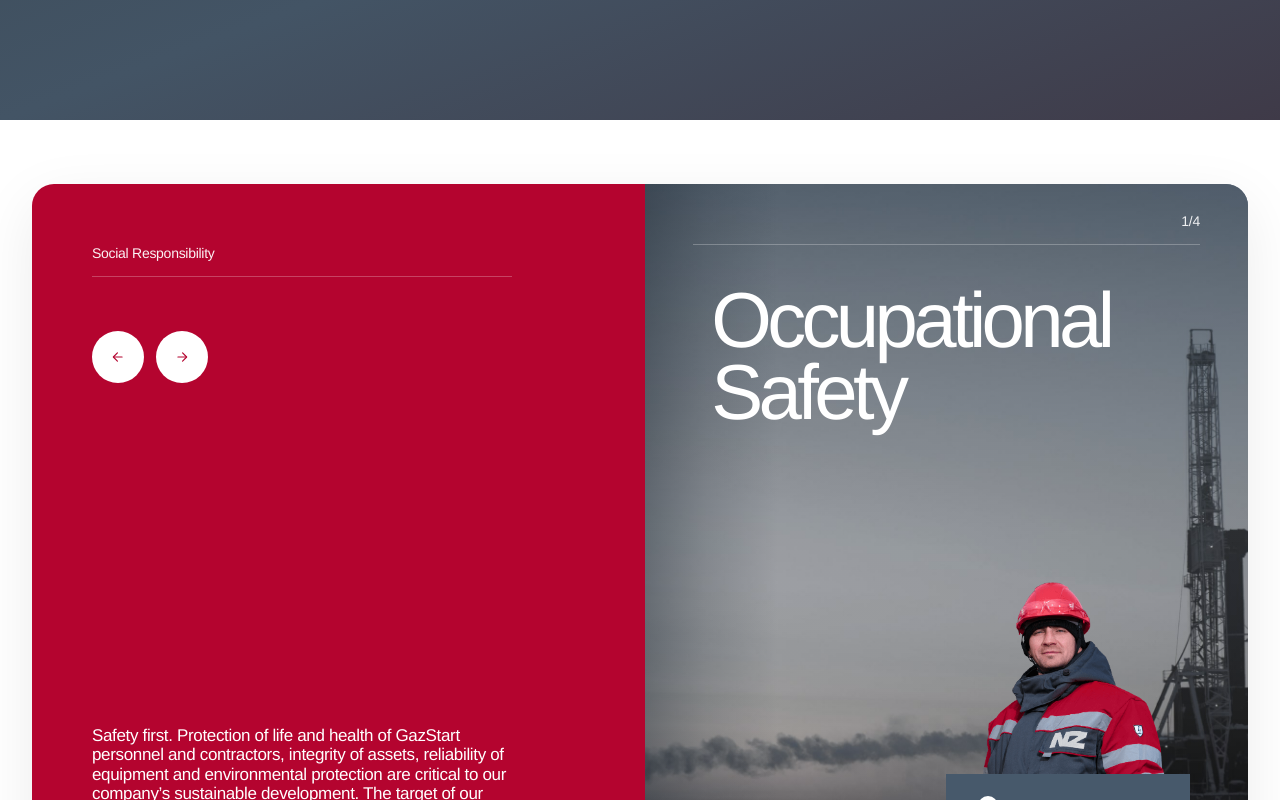
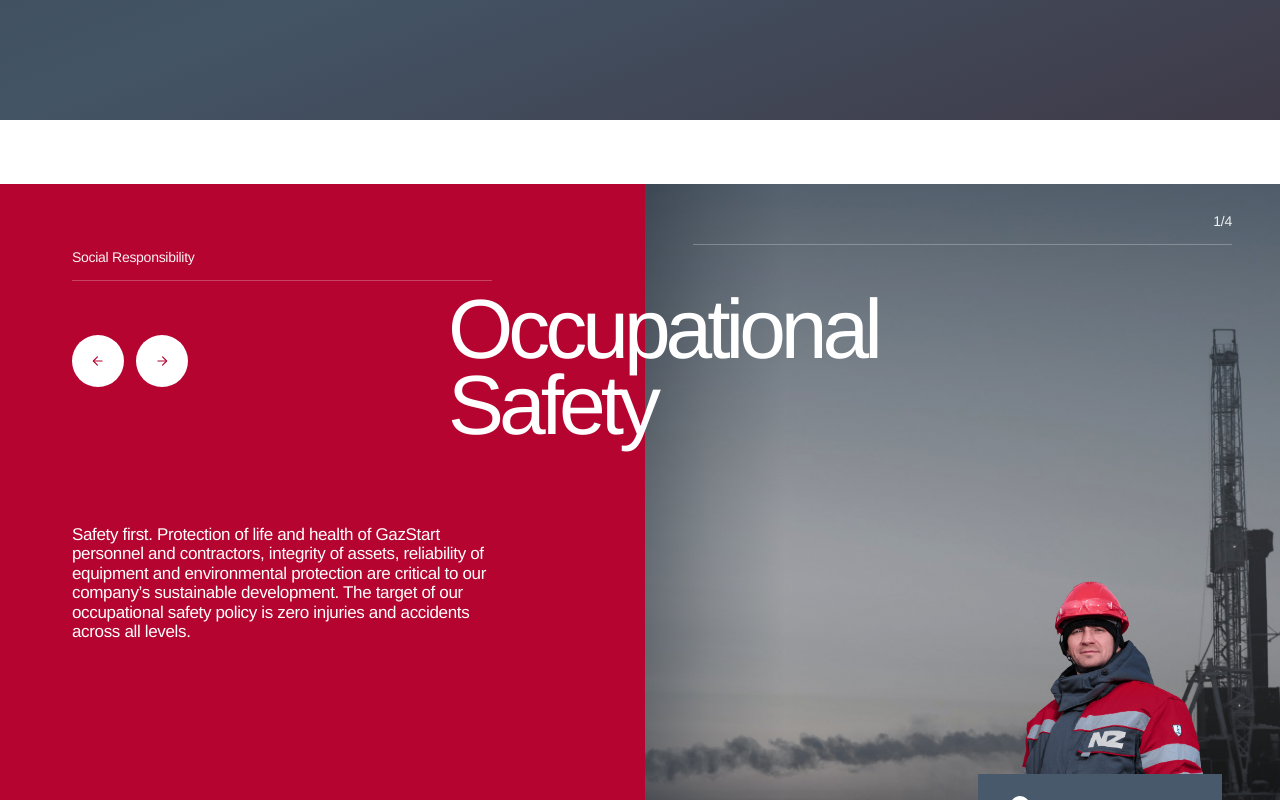
Before and after one commit to Quadri-Ian/Gazstart, a Next.js app: page /en/company/sustainable-development in a window 1280 px wide. Shown: the part 360-1160 px from the top of the page. Built offline with nearby package versions, Linux system fonts and the light colour scheme.

Commit message:
Refine sustainability showcase layout

```diff
--- a/src/components/company/SustainabilityShowcase.tsx
+++ b/src/components/company/SustainabilityShowcase.tsx
@@ -1,55 +1,65 @@
 "use client";
 
 import { useState } from "react";
+import { AnimatePresence, motion } from "framer-motion";
 import Image, { type StaticImageData } from "next/image";
 import introBackground from "@/assets/intro-background-xxxl-min.jpg";
 import workerImage from "@/assets/man-1-xxxl.png";
-
-type Slide = {
-  category: string;
-  title: string;
-  description: string;
-  cta: string;
-};
+import type { SustainabilitySlide } from "@/components/company/sustainabilitySlides";
 
 interface SustainabilityShowcaseProps {
-  slides: Slide[];
+  slides: SustainabilitySlide[];
 }
 
 const visualByIndex: Array<{
   bgPosition: string;
   workerClassName: string;
   titleClassName: string;
+  titleWrapClassName: string;
+  descriptionClassName: string;
 }> = [
   {
     bgPosition: "72% center",
     workerClassName:
-      "right-[-1%] bottom-0 w-[62%] max-w-none md:right-[-2%] md:w-[66%] lg:right-[-1%] lg:w-[63%]",
+      "right-[-2%] bottom-0 w-[57%] max-w-none md:right-[-3%] md:w-[62%] lg:right-[-2%] lg:w-[60%]",
     titleClassName:
-      "left-[11%] top-[14%] max-w-[420px] text-[56px] leading-[0.92] md:text-[72px] lg:text-[78px]",
+      "max-w-[540px] text-[60px] leading-[0.9] md:text-[88px] lg:text-[76px] xl:text-[84px]",
+    titleWrapClassName: "left-[35%] top-[15%] w-[42%]",
+    descriptionClassName: "mt-[88px] md:mt-[108px] lg:mt-[138px]",
   },
   {
     bgPosition: "74% center",
     workerClassName:
-      "right-[1%] bottom-0 w-[58%] max-w-none md:right-[0%] md:w-[63%] lg:right-[1%] lg:w-[60%]",
+      "right-[-2%] bottom-0 w-[54%] max-w-none md:right-[-2%] md:w-[58%] lg:right-[-1%] lg:w-[56%]",
     titleClassName:
-      "left-[11%] top-[15%] max-w-[410px] text-[52px] leading-[0.94] md:text-[68px] lg:text-[74px]",
+      "max-w-[540px] text-[54px] leading-[0.92] md:text-[78px] lg:text-[70px] xl:text-[78px]",
+    titleWrapClassName: "left-[36%] top-[16%] w-[39%]",
+    descriptionClassName: "mt-[88px] md:mt-[108px] lg:mt-[138px]",
   },
   {
     bgPosition: "70% center",
     workerClassName:
-      "right-[0%] bottom-0 w-[60%] max-w-none md:right-[-1%] md:w-[64%] lg:right-[0%] lg:w-[61%]",
+      "right-[3%] bottom-0 w-[34%] max-w-none md:right-[4%] md:w-[37%] lg:right-[5%] lg:w-[35%]",
     titleClassName:
-      "left-[11%] top-[14%] max-w-[380px] text-[50px] leading-[0.94] md:text-[66px] lg:text-[72px]",
+      "max-w-[560px] text-[56px] leading-[0.92] md:text-[80px] lg:text-[72px] xl:text-[80px]",
+    titleWrapClassName: "left-[57%] top-[15%] w-[31%]",
+    descriptionClassName: "mt-[88px] md:mt-[108px] lg:mt-[138px]",
   },
   {
     bgPosition: "73% center",
     workerClassName:
-      "right-[0%] bottom-0 w-[59%] max-w-none md:right-[0%] md:w-[63%] lg:right-[1%] lg:w-[60%]",
+      "right-[1%] bottom-0 w-[39%] max-w-none md:right-[2%] md:w-[42%] lg:right-[2%] lg:w-[40%]",
     titleClassName:
-      "left-[11%] top-[15%] max-w-[420px] text-[50px] leading-[0.94] md:text-[66px] lg:text-[72px]",
+      "max-w-[520px] text-[54px] leading-[0.92] md:text-[78px] lg:text-[70px] xl:text-[76px]",
+    titleWrapClassName: "left-[54%] top-[15%] w-[32%]",
+    descriptionClassName: "mt-[88px] md:mt-[108px] lg:mt-[138px]",
   },
 ];
+
+const fadeSlideTransition = {
+  duration: 0.55,
+  ease: [0.25, 0.74, 0.22, 0.99],
+};
 
 function ArrowIcon({ direction }: { direction: "prev" | "next" }) {
   return (
@@ -84,10 +94,10 @@ export default function SustainabilityShowcase({ slides }: SustainabilityShowcas
   };
 
   return (
-    <section className="bg-white px-4 py-8 md:px-6 md:py-12 lg:px-8 lg:py-16">
-      <div className="mx-auto max-w-[1536px] overflow-hidden rounded-[18px] bg-white shadow-[0_18px_60px_rgba(10,18,28,0.08)] md:rounded-[22px]">
-        <div className="grid min-h-[720px] grid-cols-1 lg:grid-cols-[50.4%_49.6%]">
-          <div className="flex flex-col bg-[#b4042f] px-8 py-8 text-white md:px-12 md:py-10 lg:px-[60px] lg:py-[62px]">
+    <section className="bg-white px-0 py-8 md:py-12 lg:py-16">
+      <div className="overflow-hidden bg-white">
+        <div className="relative grid min-h-[720px] grid-cols-1 lg:grid-cols-[50.4%_49.6%]">
+          <div className="relative z-10 flex flex-col bg-[#b4042f] px-8 py-8 text-white md:px-12 md:py-10 lg:px-[72px] lg:py-[66px]">
             <div className="max-w-[420px]">
               <div className="border-b border-white/25 pb-4 text-[13px] leading-none tracking-[-0.02em] text-white/95 md:text-[14px]">
                 {slide.category}
@@ -113,14 +123,32 @@ export default function SustainabilityShowcase({ slides }: SustainabilityShowcas
               </button>
             </div>
 
-            <div className="mt-auto max-w-[420px] pt-16 md:pt-20 lg:pt-24">
-              <p className="text-[15px] leading-[1.14] tracking-[-0.02em] text-white md:text-[16px] lg:text-[17px]">
+            <div className={`max-w-[420px] ${visual.descriptionClassName}`}>
+              <AnimatePresence mode="wait">
+                <motion.p
+                  key={`description-${activeIndex}`}
+                  initial={{ opacity: 0, y: 28 }}
+                  animate={{ opacity: 1, y: 0 }}
+                  exit={{ opacity: 0, y: -22 }}
+                  transition={fadeSlideTransition}
+                  className="text-[15px] leading-[1.14] tracking-[-0.02em] text-white md:text-[16px] lg:text-[17px]"
+                >
                   {slide.description}
-              </p>
+                </motion.p>
+              </AnimatePresence>
             </div>
           </div>
 
           <div className="relative min-h-[720px] overflow-hidden bg-[#667789]">
+            <AnimatePresence mode="wait">
+              <motion.div
+                key={`background-${activeIndex}`}
+                initial={{ opacity: 0.35, scale: 1.035 }}
+                animate={{ opacity: 1, scale: 1 }}
+                exit={{ opacity: 0.2, scale: 0.985 }}
+                transition={fadeSlideTransition}
+                className="absolute inset-0"
+              >
                 <Image
                   src={introBackground as StaticImageData}
                   alt="Industrial background"
@@ -129,29 +157,45 @@ export default function SustainabilityShowcase({ slides }: SustainabilityShowcas
                   className="object-cover"
                   style={{ objectPosition: visual.bgPosition }}
                 />
+              </motion.div>
+            </AnimatePresence>
 
             <div className="absolute inset-0 bg-[linear-gradient(180deg,rgba(77,92,107,0.12)_0%,rgba(57,72,84,0.04)_100%)]" />
             <div className="absolute inset-y-0 left-0 w-[22%] bg-[linear-gradient(90deg,rgba(23,35,47,0.42)_0%,rgba(23,35,47,0.18)_46%,rgba(23,35,47,0)_100%)]" />
 
             <div className="absolute left-0 right-0 top-0 z-20 flex items-start justify-end px-8 pt-8 md:px-10 md:pt-10 lg:px-12 lg:pt-[30px]">
-              <div className="w-full border-b border-white/25 pb-4 text-right text-[13px] leading-none tracking-[-0.02em] text-white/90 md:text-[14px]">
+              <AnimatePresence mode="wait">
+                <motion.div
+                  key={`counter-${activeIndex}`}
+                  initial={{ opacity: 0, y: -18 }}
+                  animate={{ opacity: 1, y: 0 }}
+                  exit={{ opacity: 0, y: 14 }}
+                  transition={fadeSlideTransition}
+                  className="w-full border-b border-white/25 pb-4 text-right text-[13px] leading-none tracking-[-0.02em] text-white/90 md:text-[14px]"
+                >
                   {activeIndex + 1}/{slides.length}
-              </div>
+                </motion.div>
+              </AnimatePresence>
             </div>
 
-            <h2
-              className={`absolute z-20 font-medium tracking-[-0.06em] text-white ${visual.titleClassName}`}
+            <div className="absolute inset-0 z-10">
+              <AnimatePresence mode="wait">
+                <motion.div
+                  key={`worker-${activeIndex}`}
+                  initial={{ opacity: 0, x: 44, scale: 0.96 }}
+                  animate={{ opacity: 1, x: 0, scale: 1 }}
+                  exit={{ opacity: 0, x: 24, scale: 0.98 }}
+                  transition={fadeSlideTransition}
+                  className="absolute inset-0"
                 >
-              {slide.title}
-            </h2>
-
-            <div className="absolute inset-0 z-10">
                   <Image
                     src={workerImage as StaticImageData}
                     alt="Field worker"
                     priority
                     className={`absolute h-auto ${visual.workerClassName}`}
                   />
+                </motion.div>
+              </AnimatePresence>
             </div>
 
             <div className="absolute bottom-8 right-8 z-20 md:bottom-10 md:right-10 lg:bottom-[66px] lg:right-[58px]">
@@ -166,6 +210,23 @@ export default function SustainabilityShowcase({ slides }: SustainabilityShowcas
               </button>
             </div>
           </div>
+
+          <div className="pointer-events-none absolute inset-0 z-20 hidden lg:block">
+            <AnimatePresence mode="wait">
+              <motion.div
+                key={`title-${activeIndex}`}
+                initial={{ opacity: 0, y: 30, scale: 0.985 }}
+                animate={{ opacity: 1, y: 0, scale: 1 }}
+                exit={{ opacity: 0, y: -18, scale: 0.99 }}
+                transition={fadeSlideTransition}
+                className={`absolute ${visual.titleWrapClassName}`}
+              >
+                <h2 className={`font-medium tracking-[-0.06em] text-white ${visual.titleClassName}`}>
+                  {slide.title}
+                </h2>
+              </motion.div>
+            </AnimatePresence>
+          </div>
         </div>
       </div>
     </section>
```
Lines whose indentation alone changed are shown as unchanged.
